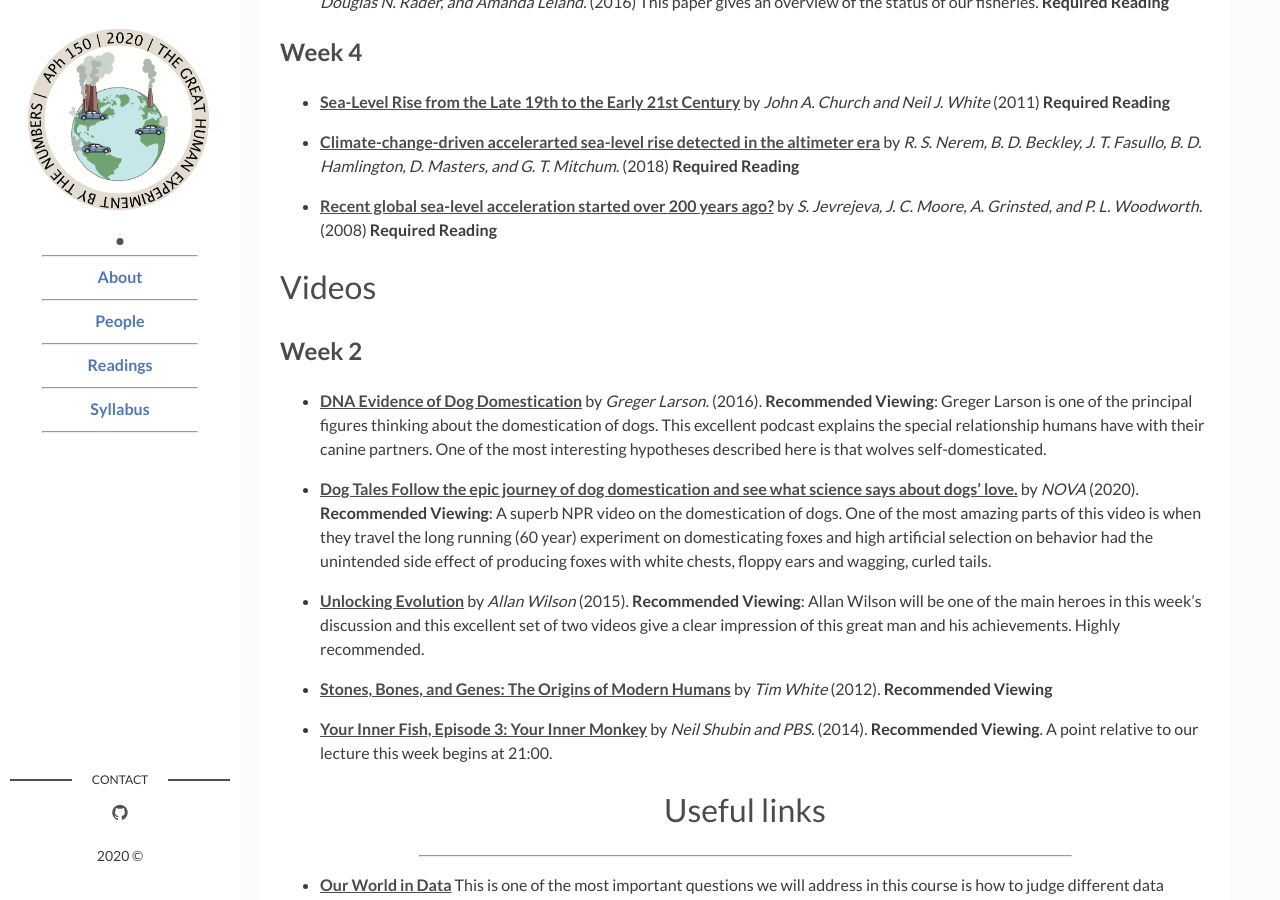
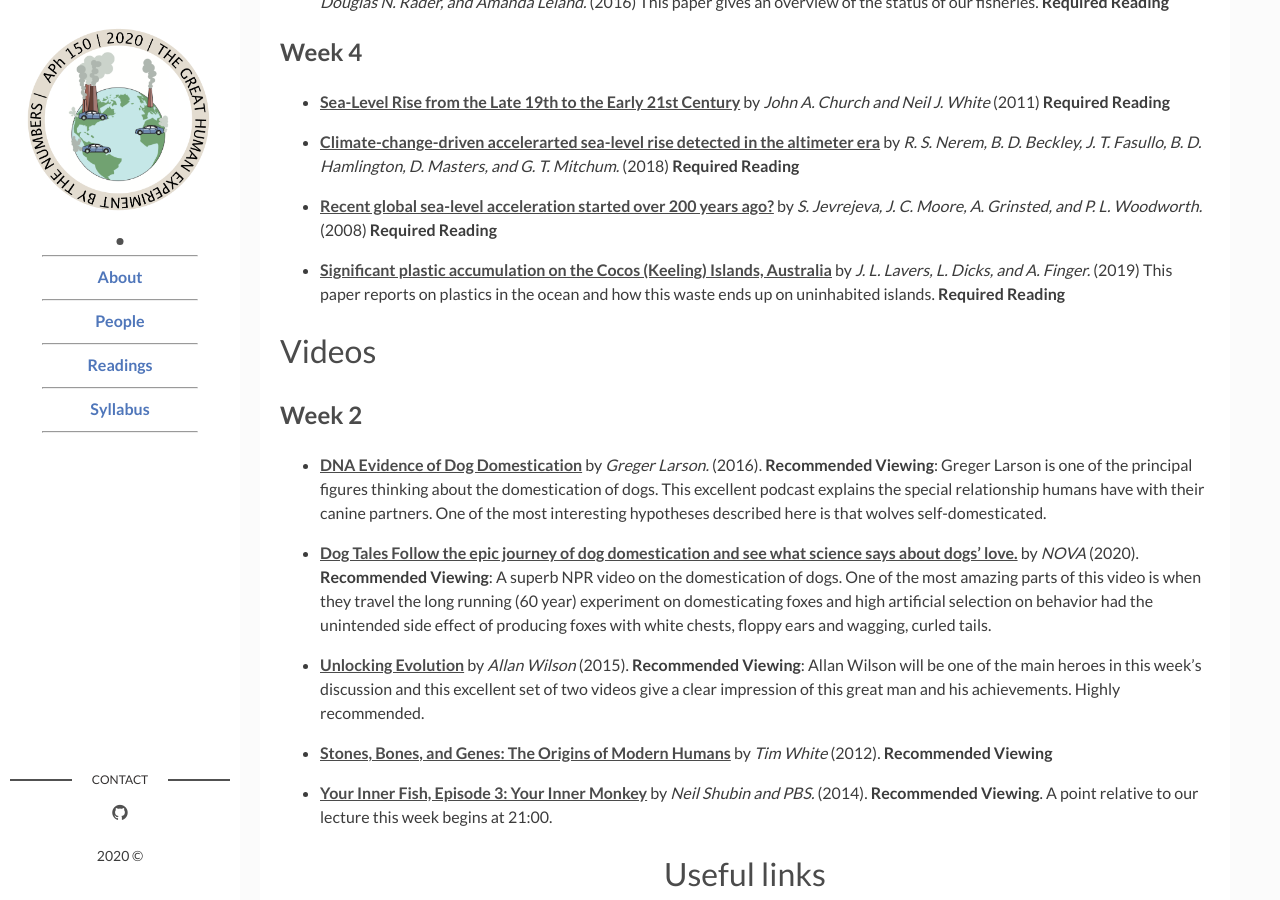
Before and after one commit to RPGroup-PBoC/aph150_human_impacts, a Jekyll site: the page built from page02_readings.md, in a window 1280 px wide and 900 px high, scrolled down 2956 px. Built offline with Jekyll 4.4.1, drawn with Linux system fonts in a browser that asks for light colours.

Commit message:
Added a new reading

```diff
--- a/_data/readings.yaml
+++ b/_data/readings.yaml
@@ -307,3 +307,11 @@ Week 4:
     link: Jevrejeva_2008.pdf
     description: >
       **Required Reading**
+  - pub:
+    title: Significant plastic accumulation on the Cocos (Keeling) Islands, Australia
+    authors: J. L. Lavers, L. Dicks, and A. Finger.
+    year: 2019
+    link: Lavers_2019.pdf
+    description: >
+      This paper reports on plastics in the ocean and how this waste ends up on
+      uninhabited islands. **Required Reading**
```
Also changed, not shown: 1 other file.
